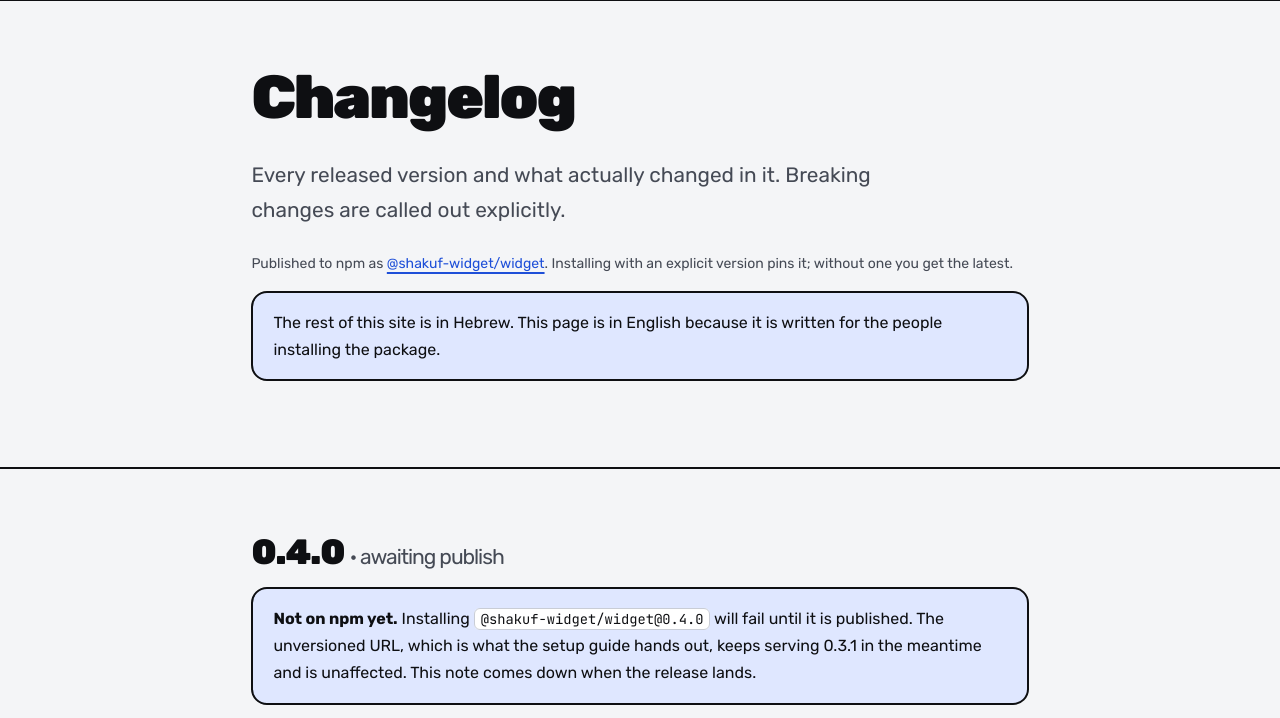
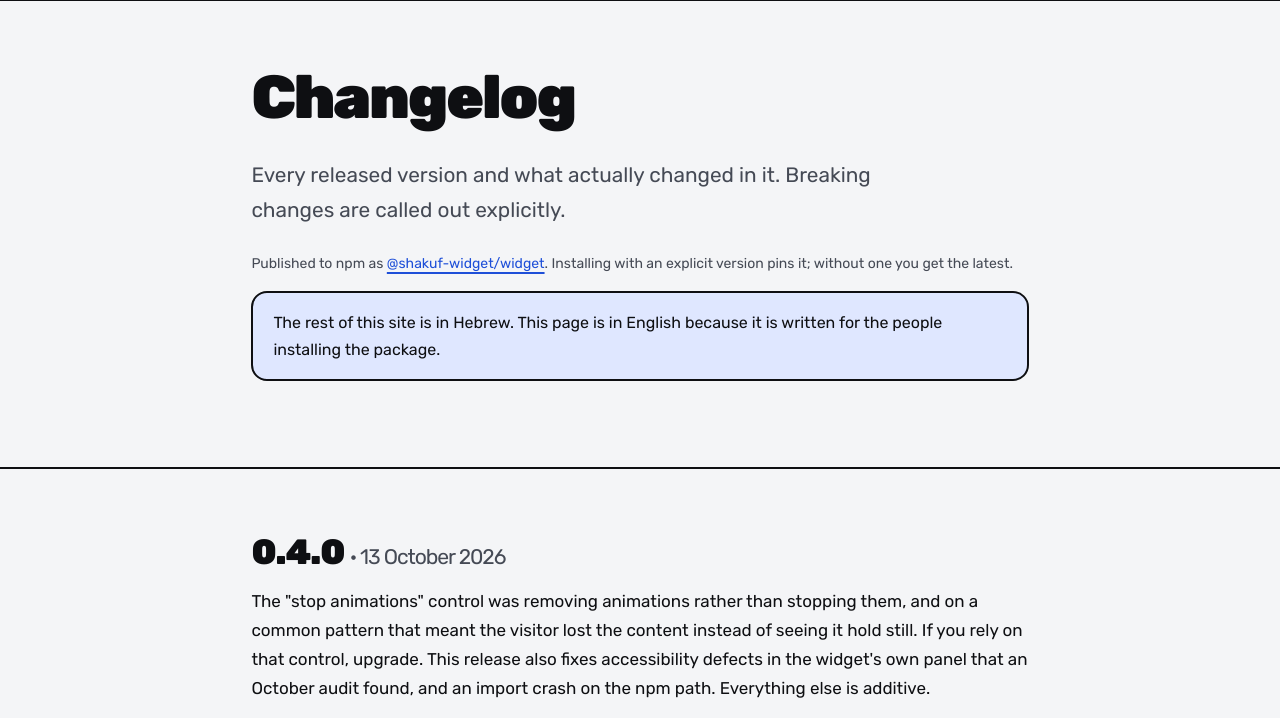
Before and after one commit to Yu1586/Shakuf, a website: page site/changelog/index.html in a window 1280 px wide. Shown: the part 73-791 px from the top of the page. Drawn offline with Linux system fonts and the light colour scheme.

Commit message:
Point the site at 0.4.0 now that it is on npm
Pin, self-host and SRI examples move from 0.3.1 to 0.4.0, the range
example from @0.3 to @0.4, and the changelog entry gets its date in
place of the "awaiting publish" note.

```diff
--- a/site/changelog/index.html
+++ b/site/changelog/index.html
@@ -81,15 +81,7 @@
   <!-- ================= 0.4.0 ================= -->
   <section class="rule">
     <div class="wrap-text">
-      <h2>0.4.0 <span class="dim" style="font-weight:400;font-size:.6em">· awaiting publish</span></h2>
-
-      <div class="callout">
-        <strong>Not on npm yet.</strong> Installing
-        <code>@shakuf-widget/widget@0.4.0</code> will fail until it is published.
-        The unversioned URL, which is what the setup guide hands out, keeps
-        serving 0.3.1 in the meantime and is unaffected. This note comes down
-        when the release lands.
-      </div>
+      <h2>0.4.0 <span class="dim" style="font-weight:400;font-size:.6em">· 13 October 2026</span></h2>
 
       <p>
         The "stop animations" control was removing animations rather than
```
Also changed, not shown: site/setup/index.html (+4 -4 lines).
